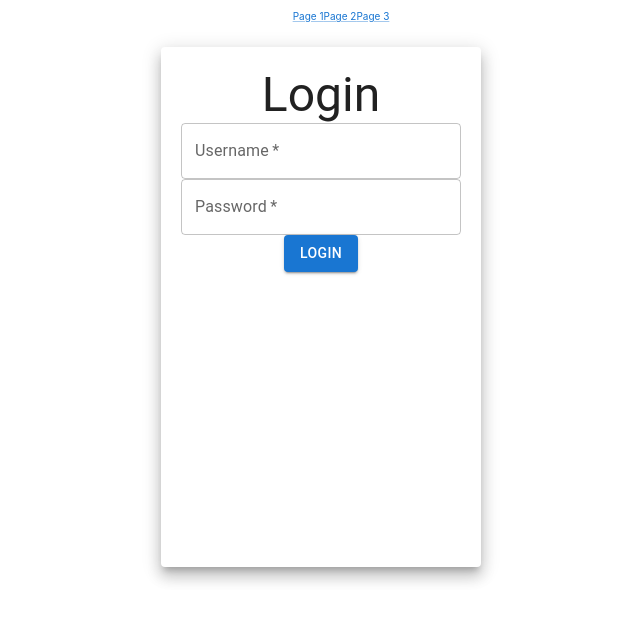
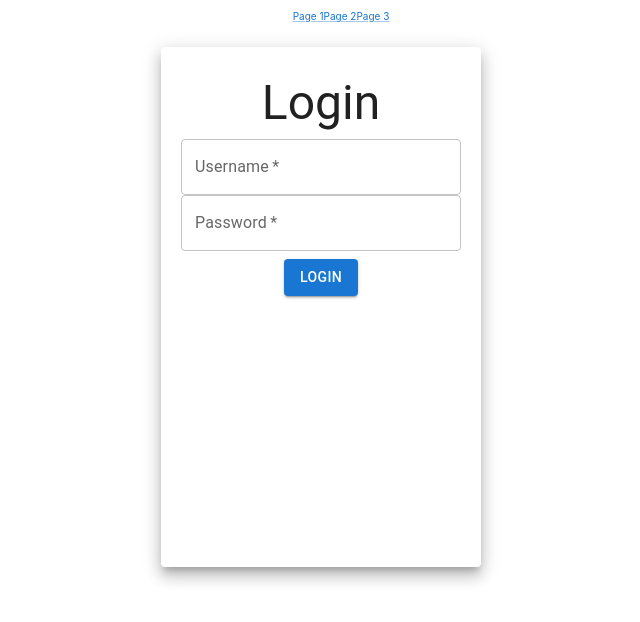
Before and after one commit to Ansh1902396/ISD-project-lnmiit, a React (Create React App) app in the folder project/: page / in a window 1280 px wide. Shown: the top 622 px of the page, without its empty margins (319-959 px from the left). Built offline with nearby package versions, Linux system fonts and the light colour scheme.

Commit message:
modified:   project/src/Login.js

```diff
--- a/project/src/Login.js
+++ b/project/src/Login.js
@@ -10,15 +10,23 @@ const Login = () => {
         margin: "25px auto"
     }
 
+    const btStyle = {
+        margin: '8px 0'
+    }
+
+    const titleStyle = {
+        margin : '8px'
+    }
+
     return(
         <Grid align ='center'>
             <Paper elevation = {10} style = {paperStyle} >
-                <Typography variant='h3'>Login</Typography>
+                <Typography variant='h3'style={titleStyle}>Login</Typography>
 
                 <TextField id = "uField" name = "uField" variant ="outlined" label='Username'  fullWidth required/>
                 <TextField id = "pField" name = "pField" variant ="outlined" label='Password'  type='password' fullWidth required/>
 
-                <Button id = "subButton" name = "subButton" type = 'submit' variant = 'contained'>
+                <Button id = "subButton" name = "subButton" type = 'submit' variant = 'contained' style ={btStyle}>
                 <Typography variant='button'>Login</Typography>
                 </Button>
             </Paper>
```
